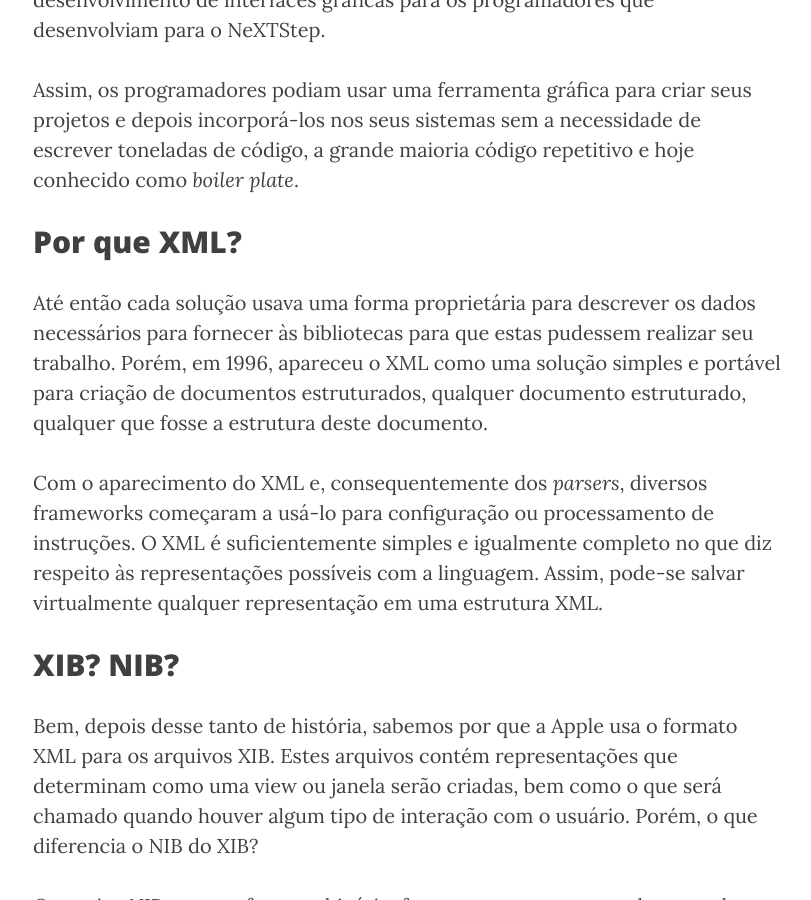
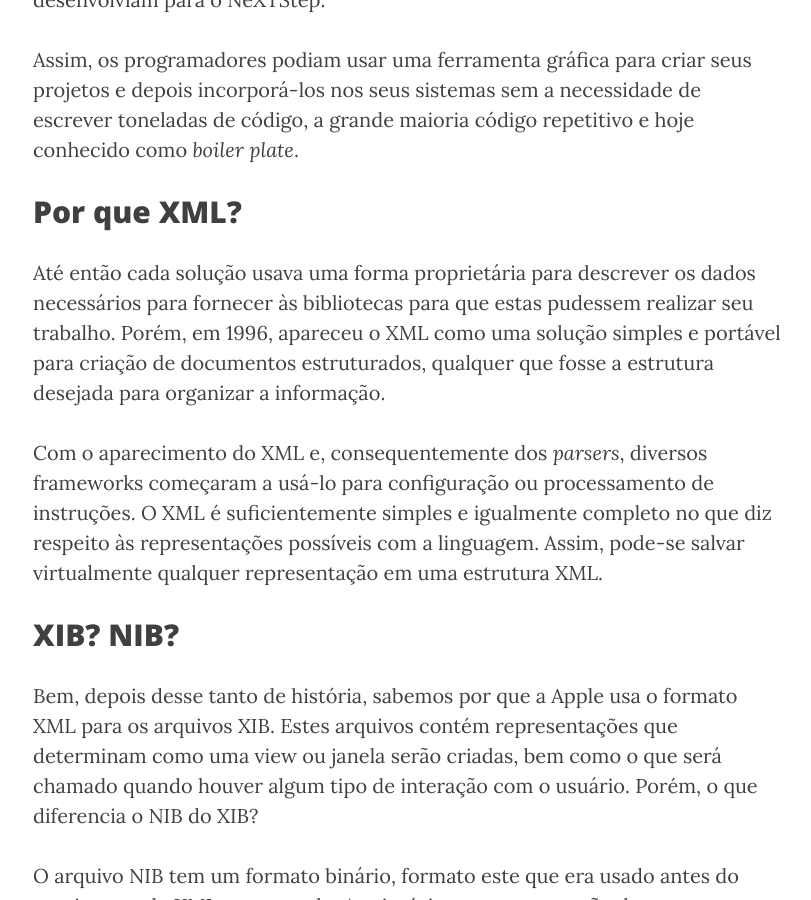
Before and after one commit to CocoaHeadsBrasil/equinociOS, a Jekyll site: the page built from _posts/2017-03-06-por-que-a-interface-grafica-e-um-xml.markdown, in a window 1280 px wide and 900 px high, scrolled down 2930 px. Shown: the whole window, without its empty margins (232-1043 px from the left). Built offline with Jekyll 4.4.1, drawn with Linux system fonts in a browser that asks for light colours; nearby versions of some CDN libraries; comment, search, counter and statistics services are not loaded; some of the changed text lies outside the part shown.

Commit message:
1a Revisão
Corrigidos problemas encontrados por fjcaetano.

```diff
--- a/_posts/2017-03-06-por-que-a-interface-grafica-e-um-xml.markdown
+++ b/_posts/2017-03-06-por-que-a-interface-grafica-e-um-xml.markdown
@@ -95,8 +95,8 @@ _boiler plate_.
 Até então cada solução usava uma forma proprietária para descrever os dados
 necessários para fornecer às bibliotecas para que estas pudessem realizar seu
 trabalho. Porém, em 1996, apareceu o XML como uma solução simples e portável
-para criação de documentos estruturados, qualquer documento estruturado,
-qualquer que fosse a estrutura deste documento.
+para criação de documentos estruturados, qualquer que fosse a estrutura desejada
+para organizar a informação.
 
 Com o aparecimento do XML e, consequentemente dos _parsers_, diversos frameworks
 começaram a usá-lo para configuração ou processamento de instruções. O XML é
```
Also changed, not shown: other parts of _posts/2017-03-06-por-que-a-interface-grafica-e-um-xml.markdown (+2 -2 lines).
